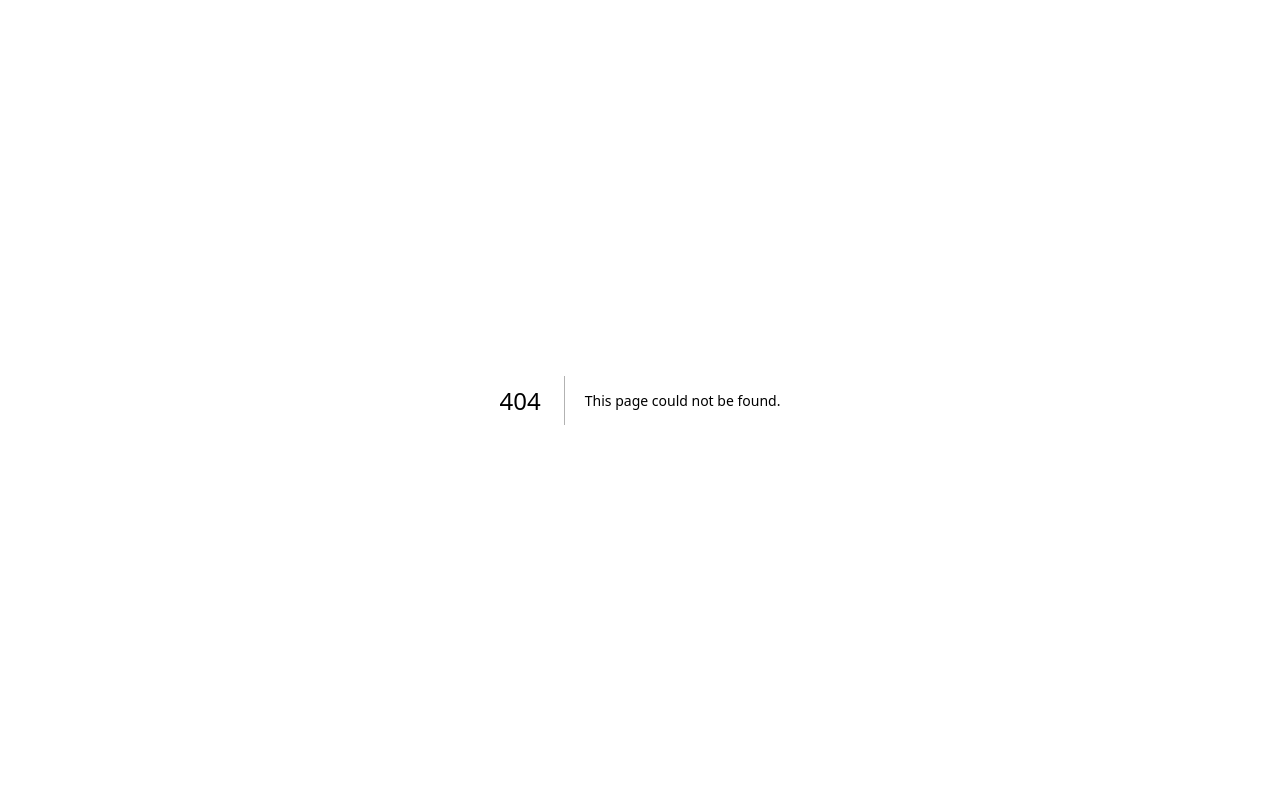
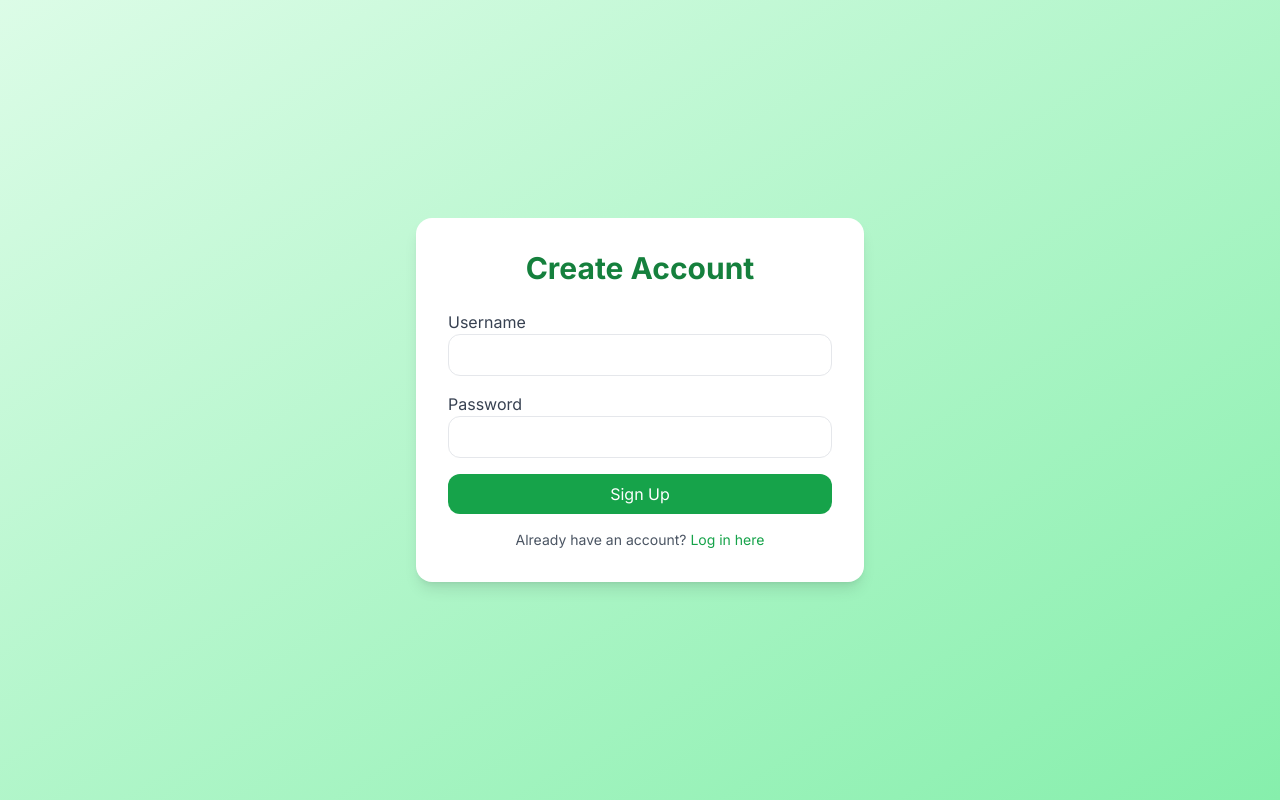
Before and after one commit to yomaurice/MoneyTracker_frontend, a Next.js app: page /signup in a window 1280 px wide. Before the commit this address had no page. Built offline with nearby package versions, Linux system fonts and the light colour scheme.

Commit message:
pages added almost works

```diff
--- /dev/null
+++ b/src/app/login/page.tsx
@@ -0,0 +1,73 @@
+'use client';
+
+import { useState } from 'react';
+import { useRouter } from 'next/navigation';
+
+export default function Login() {
+  const [username, setUsername] = useState('');
+  const [password, setPassword] = useState('');
+  const [errorMsg, setErrorMsg] = useState('');
+  const router = useRouter();
+
+  const handleLogin = async (e: React.FormEvent) => {
+    e.preventDefault();
+
+    const res = await fetch('http://localhost:5000/api/login', {
+      method: 'POST',
+      headers: { 'Content-Type': 'application/json', 'Access-Control-Allow-Credentials': true },
+      body: JSON.stringify({ username, password }),
+    });
+
+    if (res.ok) {
+      router.push('/'); // redirect to main app
+    } else {
+      const data = await res.json();
+      setErrorMsg(data.message || 'Login failed');
+    }
+  };
+
+  return (
+    <div className="min-h-screen bg-gradient-to-br from-blue-100 to-blue-300 flex items-center justify-center px-4">
+      <div className="bg-white rounded-2xl shadow-lg p-8 w-full max-w-md">
+        <h1 className="text-3xl font-bold text-center text-blue-700 mb-6">Welcome Back</h1>
+        <form onSubmit={handleLogin} className="space-y-4">
+          <div>
+            <label className="block text-gray-700">Username</label>
+            <input
+              type="text"
+              className="w-full px-4 py-2 border rounded-xl focus:outline-none focus:ring-2 focus:ring-blue-400"
+              value={username}
+              onChange={(e) => setUsername(e.target.value)}
+              required
+            />
+          </div>
+          <div>
+            <label className="block text-gray-700">Password</label>
+            <input
+              type="password"
+              className="w-full px-4 py-2 border rounded-xl focus:outline-none focus:ring-2 focus:ring-blue-400"
+              value={password}
+              onChange={(e) => setPassword(e.target.value)}
+              required
+            />
+          </div>
+          {errorMsg && (
+            <p className="text-red-500 text-sm text-center">{errorMsg}</p>
+          )}
+          <button
+            type="submit"
+            className="w-full bg-blue-600 text-white py-2 rounded-xl hover:bg-blue-700 transition-colors"
+          >
+            Log In
+          </button>
+        </form>
+        <p className="mt-4 text-sm text-center text-gray-600">
+          Don't have an account?{' '}
+          <a href="/signup" className="text-blue-600 hover:underline">
+            Sign up here
+          </a>
+        </p>
+      </div>
+    </div>
+  );
+}
--- a/src/app/page.tsx
+++ b/src/app/page.tsx
@@ -1,23 +1,32 @@
-'use client';
+'use client'
 
-import { useState } from 'react';
-import AddTransaction from '../components/AddTransaction';
-import Analytics from '../components/Analytics';
+import { useState, useEffect } from 'react'
+import { useRouter } from 'next/navigation'
+import AddTransaction from '../components/AddTransaction'
+import Analytics from '../components/Analytics'
 
 export default function Home() {
-  const [activeTab, setActiveTab] = useState('add');
-  const [refreshAnalytics, setRefreshAnalytics] = useState(0);
-  const [selectedTransaction, setSelectedTransaction] = useState(null); // ✅ new
+  const router = useRouter()
+  const [activeTab, setActiveTab] = useState('add')
+  const [refreshAnalytics, setRefreshAnalytics] = useState(0)
+  const [selectedTransaction, setSelectedTransaction] = useState(null)
+
+  useEffect(() => {
+    const token = localStorage.getItem('token')
+    if (!token) {
+      router.push('/login') // or /signup if preferred
+    }
+  }, [])
 
   const handleTransactionAdded = () => {
-    setRefreshAnalytics((prev) => prev + 1);
-    setSelectedTransaction(null); // clear after editing
-  };
+    setRefreshAnalytics((prev) => prev + 1)
+    setSelectedTransaction(null)
+  }
 
   const handleEditTransaction = (tx) => {
-    setSelectedTransaction(tx);
-    setActiveTab('add');
-  };
+    setSelectedTransaction(tx)
+    setActiveTab('add')
+  }
 
   return (
     <div className="min-h-screen bg-gray-50">
@@ -30,8 +39,8 @@ export default function Home() {
           <div className="bg-white rounded-lg shadow-md p-1">
             <button
               onClick={() => {
-                setActiveTab('add');
-                setSelectedTransaction(null); // reset form when not editing
+                setActiveTab('add')
+                setSelectedTransaction(null)
               }}
               className={`px-6 py-3 rounded-md font-medium transition-colors ${
                 activeTab === 'add'
@@ -58,7 +67,7 @@ export default function Home() {
           {activeTab === 'add' && (
             <AddTransaction
               onTransactionAdded={handleTransactionAdded}
-              transactionToEdit={selectedTransaction} // ✅ pass to component
+              transactionToEdit={selectedTransaction}
             />
           )}
           {activeTab === 'analytics' && (
@@ -67,5 +76,5 @@ export default function Home() {
         </div>
       </div>
     </div>
-  );
+  )
 }
--- /dev/null
+++ b/src/app/signup/page.tsx
@@ -0,0 +1,73 @@
+'use client';
+
+import { useState } from 'react';
+import { useRouter } from 'next/navigation';
+
+export default function Signup() {
+  const [username, setUsername] = useState('');
+  const [password, setPassword] = useState('');
+  const [errorMsg, setErrorMsg] = useState('');
+  const router = useRouter();
+
+  const handleSignup = async (e: React.FormEvent) => {
+    e.preventDefault();
+
+    const res = await fetch('http://localhost:5000/api/signup', {
+      method: 'POST',
+      headers: { 'Content-Type': 'application/json' },
+      body: JSON.stringify({ username, password }),
+    });
+
+    if (res.ok) {
+      router.push('/login');
+    } else {
+      const data = await res.json();
+      setErrorMsg(data.message || 'Signup failed');
+    }
+  };
+
+  return (
+    <div className="min-h-screen bg-gradient-to-br from-green-100 to-green-300 flex items-center justify-center px-4">
+      <div className="bg-white rounded-2xl shadow-lg p-8 w-full max-w-md">
+        <h1 className="text-3xl font-bold text-center text-green-700 mb-6">Create Account</h1>
+        <form onSubmit={handleSignup} className="space-y-4">
+          <div>
+            <label className="block text-gray-700">Username</label>
+            <input
+              type="text"
+              className="w-full px-4 py-2 border rounded-xl focus:outline-none focus:ring-2 focus:ring-green-400"
+              value={username}
+              onChange={(e) => setUsername(e.target.value)}
+              required
+            />
+          </div>
+          <div>
+            <label className="block text-gray-700">Password</label>
+            <input
+              type="password"
+              className="w-full px-4 py-2 border rounded-xl focus:outline-none focus:ring-2 focus:ring-green-400"
+              value={password}
+              onChange={(e) => setPassword(e.target.value)}
+              required
+            />
+          </div>
+          {errorMsg && (
+            <p className="text-red-500 text-sm text-center">{errorMsg}</p>
+          )}
+          <button
+            type="submit"
+            className="w-full bg-green-600 text-white py-2 rounded-xl hover:bg-green-700 transition-colors"
+          >
+            Sign Up
+          </button>
+        </form>
+        <p className="mt-4 text-sm text-center text-gray-600">
+          Already have an account?{' '}
+          <a href="/login" className="text-green-600 hover:underline">
+            Log in here
+          </a>
+        </p>
+      </div>
+    </div>
+  );
+}
--- a/src/components/AddTransaction.tsx
+++ b/src/components/AddTransaction.tsx
@@ -1,5 +1,5 @@
 'use client';
-
+import { authFetch } from '../utils/auth_fetch'
 import { useSearchParams, useRouter } from 'next/navigation';
 import { useEffect, useState } from 'react';
 
@@ -31,21 +31,38 @@ const [isSuccess, setIsSuccess] = useState(false);
   const [isRecurring, setIsRecurring] = useState(false);
   const [recurrenceMonths, setRecurrenceMonths] = useState(1);
 
-  useEffect(() => {
-    fetch(`${API_BASE_URL}/categories/${formData.type}`)
-      .then((res) => res.json())
-      .then((data) => {
-        setCategories(data);
-        if (!formData.category && data.length > 0) {
-          setFormData((prev) => ({ ...prev, category: data[0] }));
-        }
+
+    useEffect(() => {
+      authFetch(`${API_BASE_URL}/categories/${formData.type}`, {
+        method: 'GET',
+        credentials: 'include',
       })
-      .catch((err) => console.error('Failed to fetch categories:', err));
-  }, [formData.type]);
+        .then(res => res.json())
+        .then(data => {
+          setCategories(data);
+        });
+    }, [formData.type]);
+//   useEffect(() => {
+//         authFetch(`${API_BASE_URL}/categories/${formData.type}`,{
+//           method: 'POST',
+//           body: JSON.stringify(data)
+//         })
+//       .then((res) => res.json())
+//       .then((data) => {
+//         setCategories(data);
+//         if (!formData.category && data.length > 0) {
+//           setFormData((prev) => ({ ...prev, category: data[0] }));
+//         }
+//       })
+//       .catch((err) => console.error('Failed to fetch categories:', err));
+//   }, [formData.type]);
 
   useEffect(() => {
     if (id) {
-      fetch(`${API_BASE_URL}/transactions/${id}`)
+    authFetch(`${API_BASE_URL}/transactions/${id}`,{
+          method: 'POST',
+          body: JSON.stringify(data)
+        })
         .then((res) => res.json())
         .then((data) => {
           setFormData({
@@ -112,7 +129,7 @@ useEffect(() => {
     }
 
     try {
-      const response = await fetch(url, {
+      const response = await authFetch(url, {
         method,
         headers: { 'Content-Type': 'application/json' },
         body: JSON.stringify(payload),
@@ -156,7 +173,7 @@ useEffect(() => {
 const handleAddCategory = async () => {
   if (!newCategory.trim()) return;
 
-  const res = await fetch(`${API_BASE_URL}/categories`, {
+  const res = await authFetch(`${API_BASE_URL}/categories`, {
     method: 'POST',
     headers: { 'Content-Type': 'application/json' },
     body: JSON.stringify({ type: formData.type, name: newCategory.trim() }),
@@ -171,12 +188,12 @@ const handleAddCategory = async () => {
 };
 
 const handleDeleteCategory = async (name) => {
-  const res = await fetch(`${API_BASE_URL}/category/delete/${encodeURIComponent(name)}`, {
+  const res = await authFetch(`${API_BASE_URL}/category/delete/${encodeURIComponent(name)}`, {
     method: 'DELETE',
   });
 
   if (res.ok) {
-      setIsSuccess(true); // ✅
+    setIsSuccess(true); // ✅
     setCategories((prev) => prev.filter((c) => c !== name));
     if (formData.category === name) {
       setFormData((prev) => ({ ...prev, category: '' }));
--- a/src/components/Analytics.tsx
+++ b/src/components/Analytics.tsx
@@ -1,6 +1,7 @@
 
 import { useState, useEffect, useMemo } from 'react';
 import { useRouter } from 'next/navigation'; // Add this at the top if not already
+import { authFetch } from '../utils/auth_fetch'
 
 import {
   BarChart,
@@ -88,7 +89,7 @@ useEffect(() => {
         period: 'monthly',
         categories: categoryFilter,
       });
-      const res = await fetch(`${API_BASE_URL}/analytics?${params}`);
+      const res = await authFetch(`${API_BASE_URL}/analytics?${params}`);
       if (!res.ok) {
         console.error('Failed to load analytics:', res.statusText);
         setRawAnalytics(null);
@@ -226,7 +227,7 @@ useEffect(() => {
       if (!window.confirm('Are you sure you want to delete this transaction?')) return;
 
       try {
-        const res = await fetch(`${API_BASE_URL}/transactions/${id}`, {
+        const res = await authFetch(`${API_BASE_URL}/transactions/${id}`, {
           method: 'DELETE',
         });
 
--- /dev/null
+++ b/src/utils/auth_fetch.ts
@@ -0,0 +1,12 @@
+export const authFetch = (url: string, options: RequestInit = {}) => {
+  const token = localStorage.getItem('token')
+  return fetch(url, {
+    ...options,
+    headers: {
+      'Authorization': `Bearer ${token}`,
+      'Content-Type': 'application/json',
+      ...(options.headers || {}),
+    },
+    credentials: 'include',
+  })
+}
```
